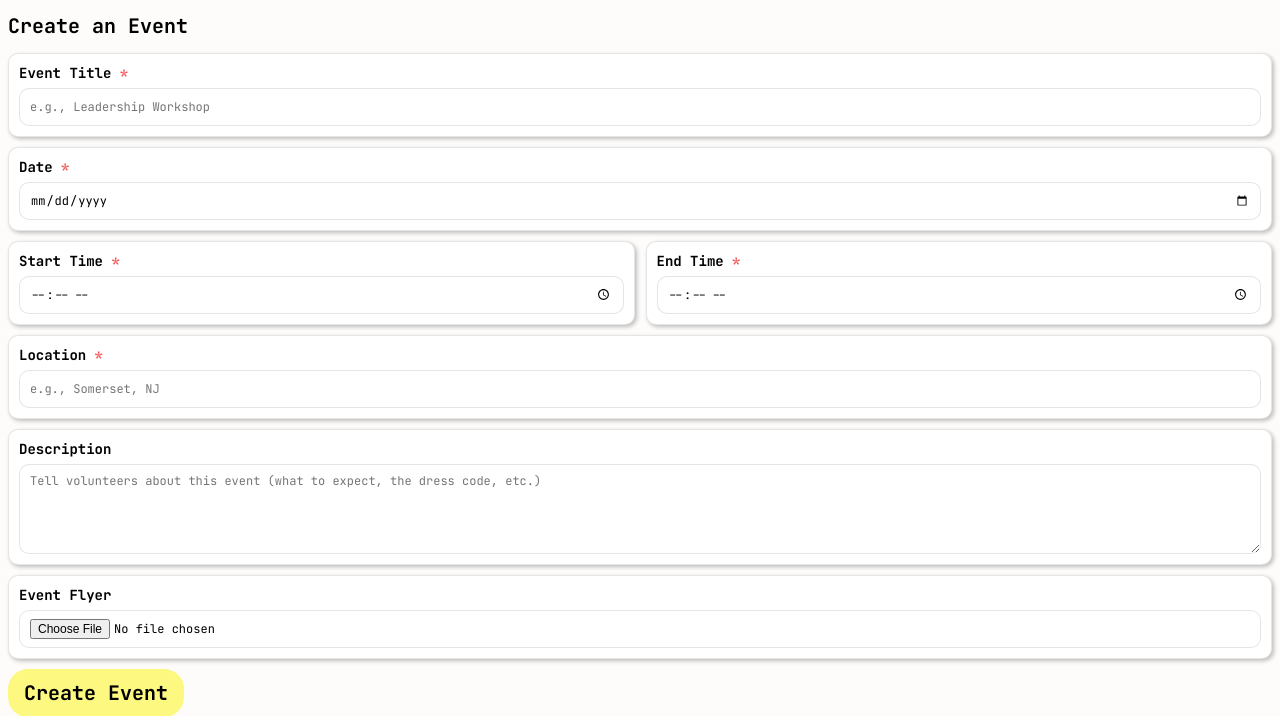
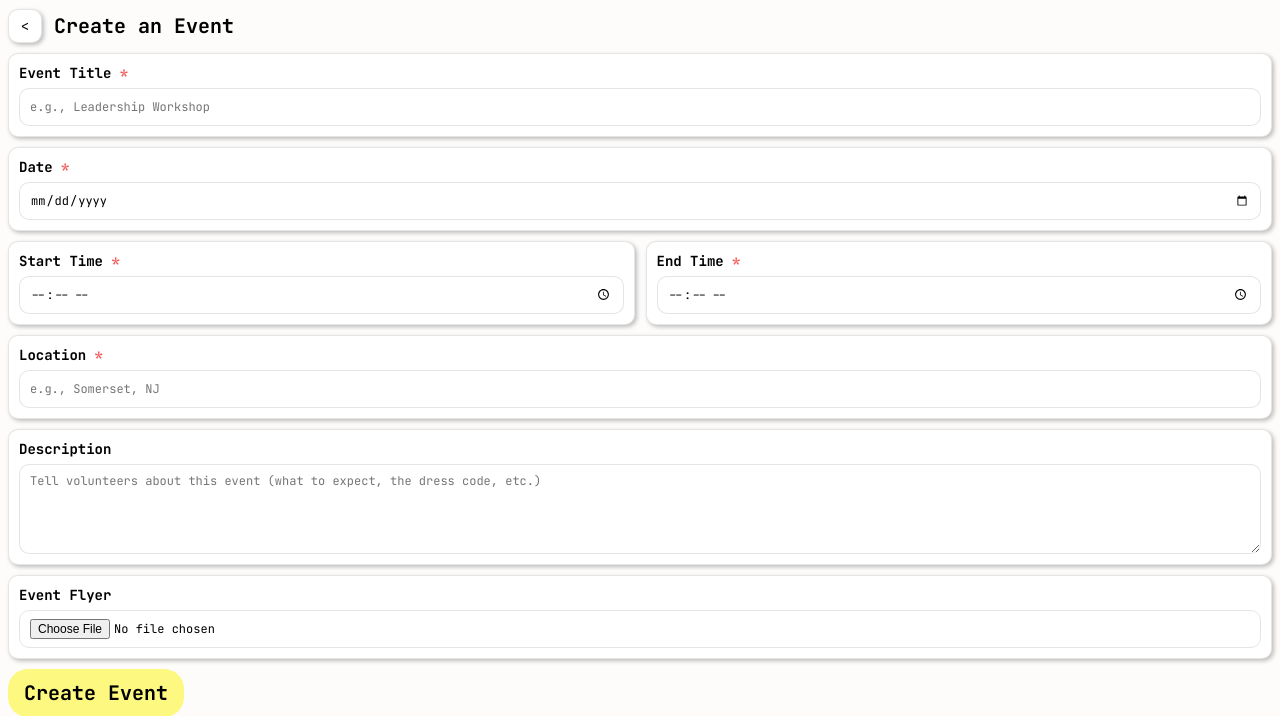
Before and after one commit to siddhantpor/roh-application, a Flask app: page /admin/events/create in a window 1280 px wide. Shown: the part 26-742 px from the top of the page. Run offline with Flask 3, Linux system fonts and the light colour scheme.

Commit message:
Added back + edit event buttons.

```diff
--- a/backend/app.py
+++ b/backend/app.py
@@ -23,7 +23,7 @@ def admin_attendees(event_id):
     pending = len([m for m in members if m["status"] == "Pending"])
     not_going = len([m for m in members if m["status"] == "Not Going"])
     return flask.render_template("event-management/admin/attendees.html",
-                                 members=members, going=going,
+                                 event_id=event_id, members=members, going=going,
                                  pending=pending, not_going=not_going)
 
 @app.route("/member/events")
--- a/frontend/static/css/style.css
+++ b/frontend/static/css/style.css
@@ -86,6 +86,12 @@ input, textarea {
   text-align: center;
 }
 
+.header-row {
+  display: flex;
+  align-items: center;
+  gap: 12px;
+}
+
 .button {
   display: inline-flex;
   align-items: center;
@@ -102,10 +108,20 @@ input, textarea {
   transform: translateY(1px);
 }
 
+.button-shadow {
+  border: 1px solid rgb(0 0 0 / 0.1);
+  box-shadow: 2px 2px 4px rgb(0 0 0 / 0.25);
+}
+
 .home-button {
   height: 55px;
-  border: 1px solid rgb(0 0 0 / 0.1);
-  box-shadow: 2px 2px 4px rgb(0 0 0 / 0.25);
+}
+
+.square-button {
+  box-sizing: border-box;
+  width: 34px;
+  height: 34px;
+  padding: 0;
 }
 
 .button-row {
@@ -143,6 +159,7 @@ input, textarea {
 }
 
 .event-card {
+  position: relative;
   display: flex;
   flex-direction: column;
   gap: 8px;
@@ -160,6 +177,12 @@ input, textarea {
 
 .event-card .event-card-button {
   align-self: flex-end;
+}
+
+.event-card .edit-button {
+  position: absolute;
+  top: 12px;
+  right: 12px;
 }
 
 .code-card {
--- a/frontend/templates/event-management/admin/attendees.html
+++ b/frontend/templates/event-management/admin/attendees.html
@@ -6,8 +6,10 @@
   </head>
   <body>
     {% include 'header.html' %}
-    <!-- TODO: Back button. -->
-    <h1 class="header-bold">Attendees</h1>
+    <div class="header-row">
+      <a href="/admin/events/{{ event_id }}" class="button button-shadow square-button">&lt;</a>
+      <h1 class="header-bold">Attendees</h1>
+    </div>
 
     <div>
       <p class="number-bold">{{ going }}</p>
--- a/frontend/templates/event-management/admin/create_event.html
+++ b/frontend/templates/event-management/admin/create_event.html
@@ -6,8 +6,10 @@
   </head>
   <body>
     {% include 'header.html' %}
-    <!-- TODO: Back button. -->
-    <h1 class="header-bold">Create an Event</h1>
+    <div class="header-row">
+      <a href="/admin/events" class="button button-shadow square-button">&lt;</a>
+      <h1 class="header-bold">Create an Event</h1>
+    </div>
 
     <!-- TODO: Form submission logic. Also, integrate w/ Cindy's database work! -->
     <form action="/admin/events/create" method="post" enctype="multipart/form-data">
--- a/frontend/templates/event-management/admin/event_details.html
+++ b/frontend/templates/event-management/admin/event_details.html
@@ -6,7 +6,7 @@
   </head>
   <body>
     {% include 'header.html' %}
-    <!-- TODO: Back button. -->
+    <a href="/admin/events" class="button button-shadow square-button">&lt;</a>
 
     <!-- TODO: Sync w/ Cloudinary storage. -->
     {% if event.flyer %}
--- a/frontend/templates/event-management/member/event_details.html
+++ b/frontend/templates/event-management/member/event_details.html
@@ -6,7 +6,7 @@
   </head>
   <body>
     {% include 'header.html' %}
-    <!-- TODO: Back button. -->
+    <a href="/member/events" class="button button-shadow square-button">&lt;</a>
 
     <!-- TODO: Integrate w/ Cloudinary. -->
     {% if event.flyer %}
--- a/frontend/templates/event-management/member/events.html
+++ b/frontend/templates/event-management/member/events.html
@@ -9,7 +9,7 @@
     <h1 class="header text-center">Hello Student!</h1> <!-- TODO: Replace `Student` w/ user's first name. -->
 
     <div class="button-row">
-      <a href="#" class="button home-button">My Hours</a> <!-- TODO: Update href. -->
+      <a href="#" class="button button-shadow home-button">My Hours</a> <!-- TODO: Update href. -->
     </div>
 
     <p class="caption">Your Upcoming Events</p>
```
Also changed, not shown: frontend/templates/event-management/admin/events.html (+5 -3 lines).
